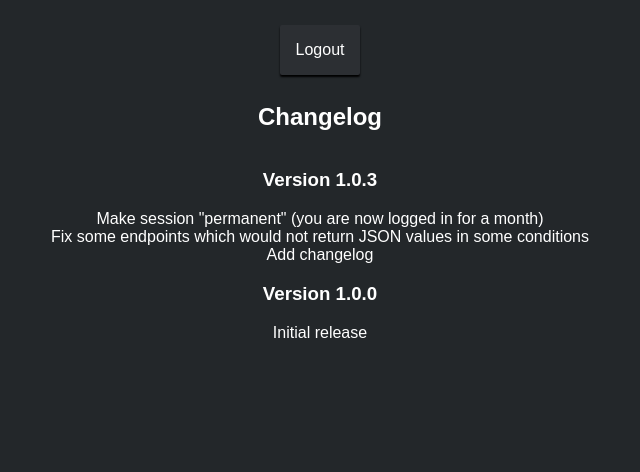
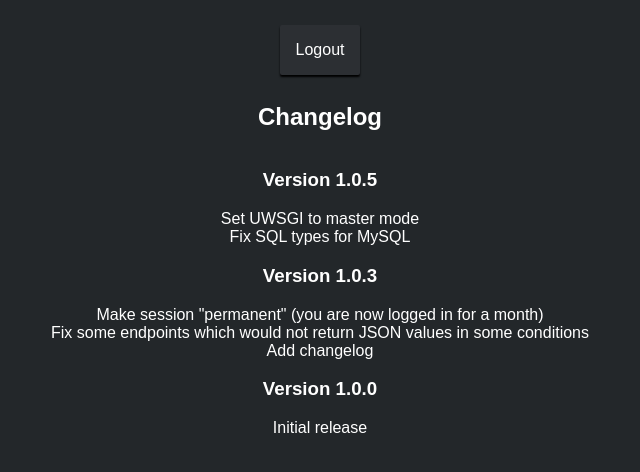
Before and after one commit to epi-codes/groom, a Python web app: template templates/index.html in a window 1280 px wide. Shown: the part 121-593 px from the top of the page, without its empty margins (320-960 px from the left). Run offline with Jinja, Linux system fonts and the light colour scheme; the template is opened without the code that fills it, so the values that code supplies are empty.

Commit message:
Fix SQL types for MySQL

```diff
--- a/templates/index.html
+++ b/templates/index.html
@@ -50,6 +50,13 @@
 <h2>Changelog</h2>
 <ul>
 	<li>
+		<h3>Version 1.0.5</h3>
+		<ul>
+			<li>Set UWSGI to master mode</li>
+			<li>Fix SQL types for MySQL</li>
+		</ul>
+	</li>
+	<li>
 		<h3>Version 1.0.3</h3>
 		<ul>
 			<li>Make session "permanent" (you are now logged in for a month)</li>
--- a/utilities.py
+++ b/utilities.py
@@ -44,7 +44,7 @@ def prepare_app(name):
 		__tablename__ = 'attempt'
 
 		id     = db.Column(db.Integer, primary_key=True)
-		user   = db.Column(db.Text)
+		user   = db.Column(db.String(120))
 		time   = db.Column(db.Integer)
 		# XXX: Maybe we should use an enum instead.
 		result = db.Column(db.Text)
@@ -57,7 +57,7 @@ def prepare_app(name):
 		__tablename__ = 'user'
 
 		id    = db.Column(db.Integer, primary_key=True)
-		user  = db.Column(db.Text, unique=True)
+		user  = db.Column(db.String(120), unique=True)
 		# XXX: Maybe we should use an enum instead.
 		level = db.Column(db.Integer)
 		# Levels:
```
